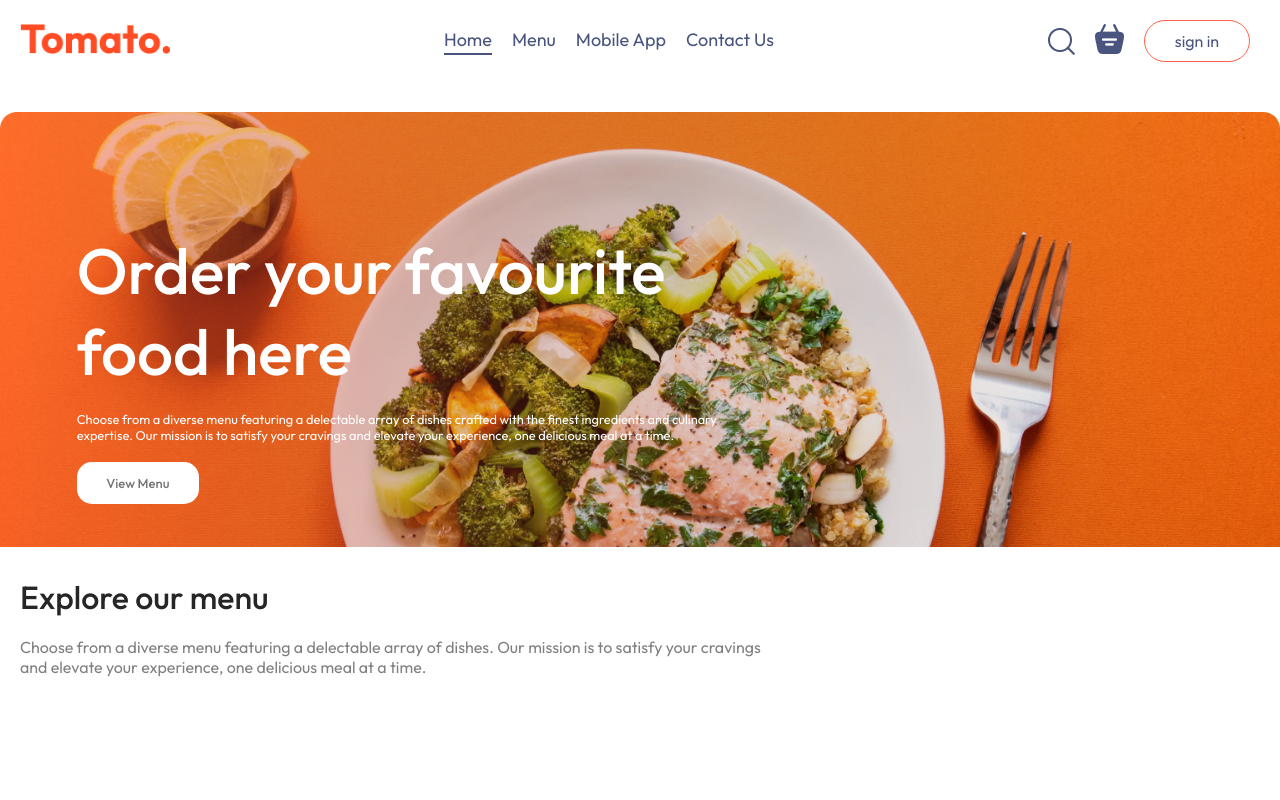
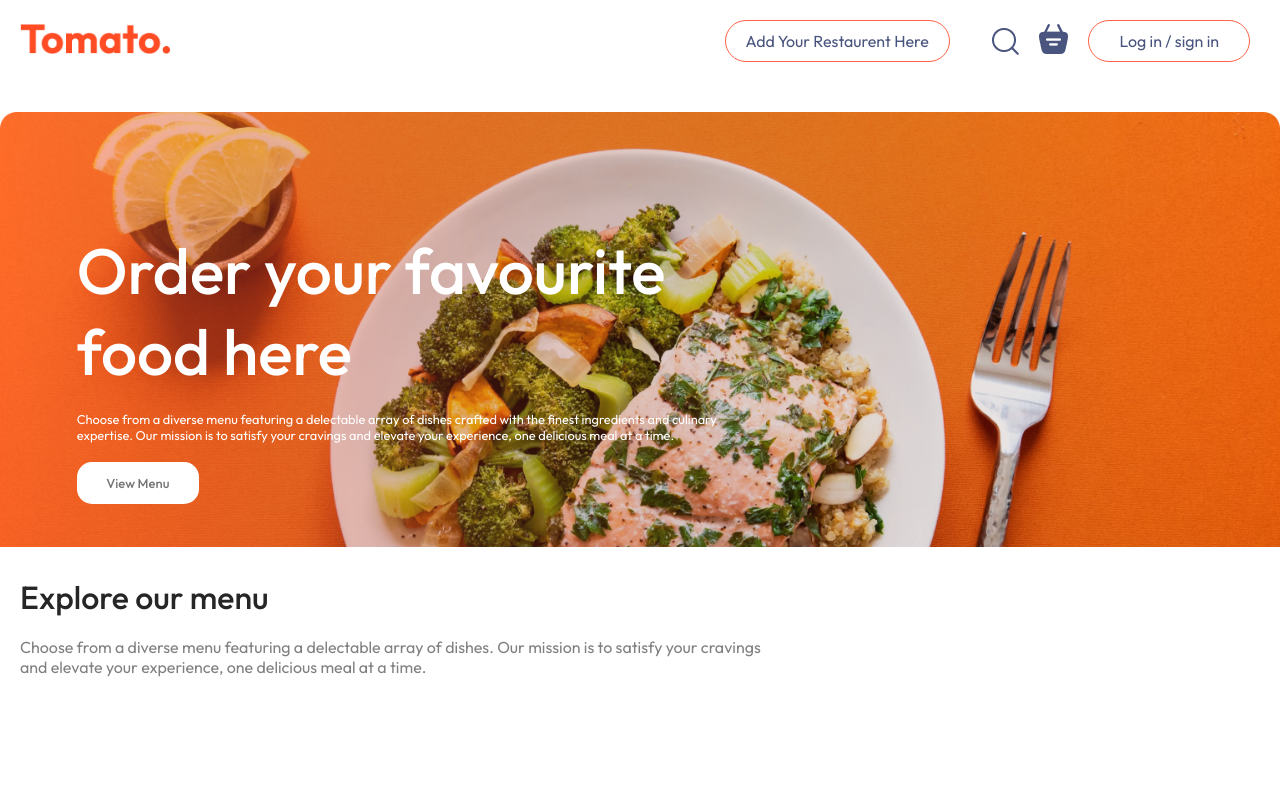
Before and after one commit to abhinav-pratapsingh/Backend-Food-Order, a React (Vite) app in the folder frontend/: page / in a window 1280 px wide. Shown: the top 800 px of the page. Built offline with nearby package versions, Linux system fonts and the light colour scheme.

Commit message:
Problem check

```diff
--- a/frontend/src/App.jsx
+++ b/frontend/src/App.jsx
@@ -16,7 +16,6 @@ const router = createBrowserRouter(
   createRoutesFromElements(
     <Route path="/" element=<Layout />>
       <Route path="" element=<Home /> />
-      <Route path="home" element=<Home /> />
       <Route path="cart" element=<Cart /> />
       <Route path="/placeorder" element=<PlaceOrder /> />
     </Route>
@@ -35,9 +34,12 @@ const App = () => {
   }, []);
 
   return (
-    <div className="app">
-      <RouterProvider router={router} />
-    </div>
+    <>
+      {/* {showLogin ? <LoginPopUp setShowLogin={setShowLogin} /> : <></>} */}
+      <div className="app">
+        <RouterProvider router={router} />
+      </div>
+    </>
   );
 };
 
--- a/frontend/src/components/Layout/Layout.jsx
+++ b/frontend/src/components/Layout/Layout.jsx
@@ -3,13 +3,16 @@ import Navbar from "../Navbar/Navbar";
 import Footer from "../Footer/Footer";
 import { Outlet } from "react-router-dom";
 import LoginPopUp from "../loginPopUp/LoginPopUp";
+import RestaurentAdd from "../RestaurentAdd/RestaurentAdd";
 
 const Layout = () => {
   const [showLogin, setShowLogin] = useState(false);
+  const [restLogin, setRestLogin] = useState(false);
   return (
     <>
       {showLogin ? <LoginPopUp setShowLogin={setShowLogin} /> : <></>}
-      <Navbar setShowLogin={setShowLogin} />
+      {restLogin ? <RestaurentAdd setRestLogin={setRestLogin} /> : <></>}
+      <Navbar setShowLogin={setShowLogin} setRestLogin={setRestLogin} />
       <Outlet />
       <Footer />
     </>
--- a/frontend/src/components/Navbar/Navbar.css
+++ b/frontend/src/components/Navbar/Navbar.css
@@ -14,10 +14,25 @@
 .navbar-menu{
     display: flex;
     list-style: none;
-    gap: 20px;
+    gap: 30px;
     color: #49557e;
     font-size: 18px;
     cursor: pointer;
+    margin-left: 40%;
+}
+.navbar-menu button{
+    background-color: transparent;
+    font-size: 16px;
+    color: #49557e;
+    border: 1px solid tomato;
+    padding: 10px 20px;
+    border-radius: 50px;
+    cursor: pointer;
+    transition: .5s;
+}
+
+.contact-button{
+    margin-top: 8px;
 }
 
 .navbar-right {
@@ -25,6 +40,10 @@
     display: flex;
     align-items: center;
     gap: 20px;
+}
+
+.navbar .navbar-menu button:hover{
+    background-color: #fff4f2;
 }
 
 .navbar .navbar-right button{
--- a/frontend/src/components/Navbar/Navbar.jsx
+++ b/frontend/src/components/Navbar/Navbar.jsx
@@ -4,9 +4,10 @@ import { assets } from "../../assets/assets";
 import { Link } from "react-router-dom";
 import { Storecontext } from "../../context/Storecontext";
 
-const Navbar = ({ setShowLogin }) => {
+const Navbar = ({ setShowLogin, setRestLogin }) => {
   const [menu, setMenu] = useState("Home");
-  const { getTotalCartAmount, token, setToken } = useContext(Storecontext);
+  const { getTotalCartAmount, token, tokens, setToken } =
+    useContext(Storecontext);
   return (
     <>
       <div className="navbar">
@@ -19,40 +20,26 @@ const Navbar = ({ setShowLogin }) => {
           />
         </Link>
         <ul className="navbar-menu">
-          <Link to="home">
-            <li
-              onClick={() => {
-                setMenu("Home");
-              }}
-              className={menu === "Home" ? "active" : ""}
-            >
-              Home
-            </li>
-          </Link>
-          <li
-            onClick={() => {
-              setMenu("Menu");
-            }}
-            className={menu === "Menu" ? "active" : ""}
-          >
-            Menu
-          </li>
-          <li
-            onClick={() => {
-              setMenu("Mobile-App");
-            }}
-            className={menu === "Mobile-App" ? "active" : ""}
-          >
-            Mobile App
-          </li>
-          <li
-            onClick={() => {
-              setMenu("Contact-Us");
-            }}
-            className={menu === "Contact-Us" ? "active" : ""}
-          >
-            Contact Us
-          </li>
+          {!tokens ? (
+            <button onClick={() => setRestLogin(true)}>
+              Add Your Restaurent Here
+            </button>
+          ) : (
+            <div className="navbar-profile">
+              <img src={assets.profile_icon} />
+              <ul className="nav-profile-dropdown">
+                <li>
+                  <img src={assets.bag_icon} alt="" />
+                  <p>Order</p>
+                </li>
+                <hr />
+                <li>
+                  <img src={assets.logout_icon} alt="" />
+                  <p>Log Out</p>
+                </li>
+              </ul>
+            </div>
+          )}
         </ul>
         <div className="navbar-right">
           <img src={assets.search_icon} />
@@ -63,19 +50,17 @@ const Navbar = ({ setShowLogin }) => {
             <div className={getTotalCartAmount() === 0 ? "" : "dot"}></div>
           </div>
           {!token ? (
-            <button onClick={() => setShowLogin(true)}>sign in</button>
+            <button onClick={() => setShowLogin(true)}>Log in / sign in</button>
           ) : (
             <div className="navbar-profile">
               <img src={assets.profile_icon} />
               <ul className="nav-profile-dropdown">
                 <li>
-                  {" "}
                   <img src={assets.bag_icon} alt="" />
                   <p>Order</p>
                 </li>
                 <hr />
                 <li>
-                  {" "}
                   <img src={assets.logout_icon} alt="" />
                   <p>Log Out</p>
                 </li>
--- a/frontend/src/components/loginPopUp/LoginPopUp.jsx
+++ b/frontend/src/components/loginPopUp/LoginPopUp.jsx
@@ -1,4 +1,4 @@
-import React, { useEffect, useState, useContext } from "react";
+import React, { useState, useContext } from "react";
 import "./loginPopUp.css";
 import { assets } from "../../assets/assets";
 import { Storecontext } from "../../context/Storecontext";
```
Also changed, not shown: frontend/src/components/foodDisplay/FoodDisplay.jsx (+11 -0 lines), frontend/src/components/foodItem/FoodItem.jsx (+0 -61 lines).
